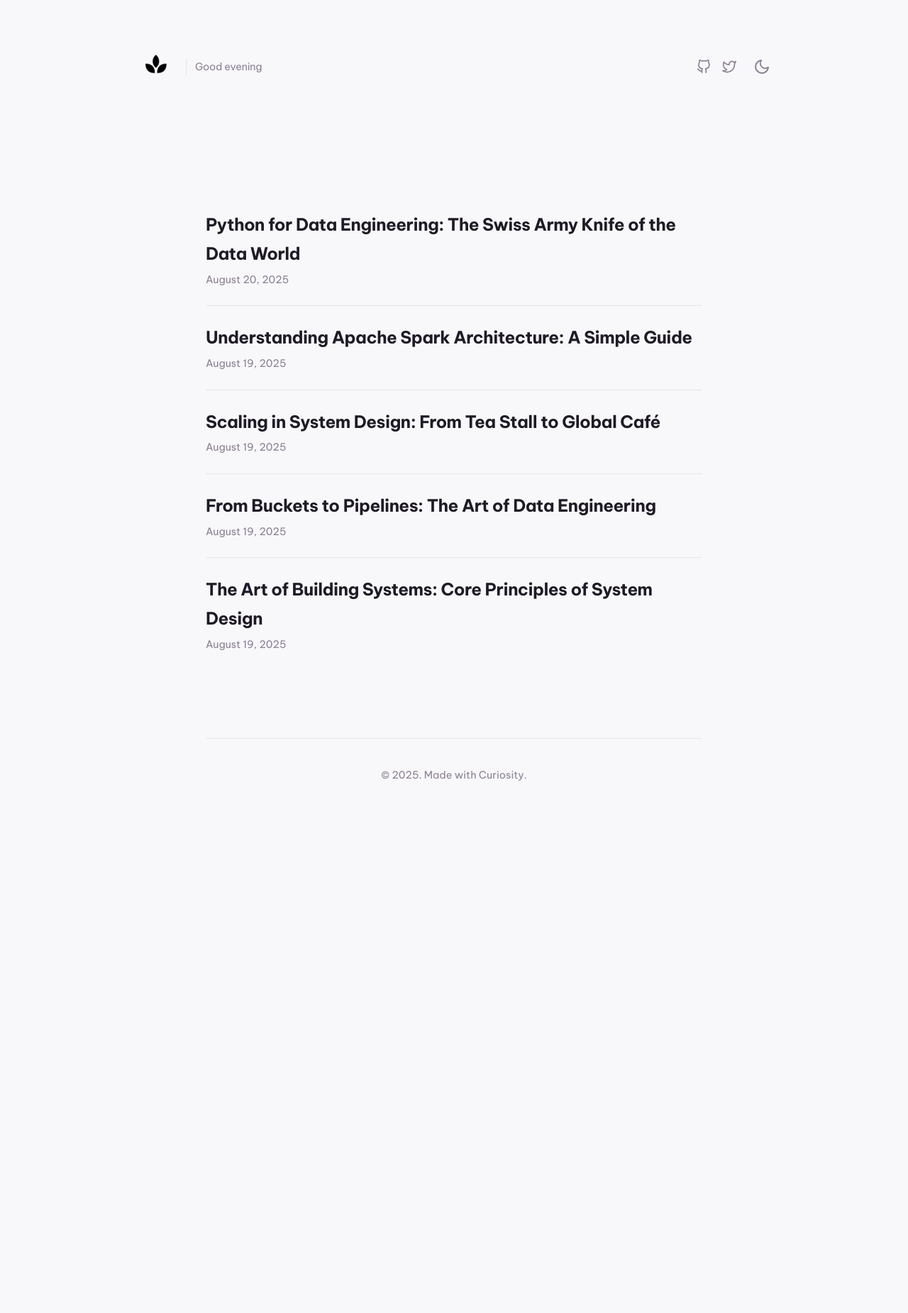
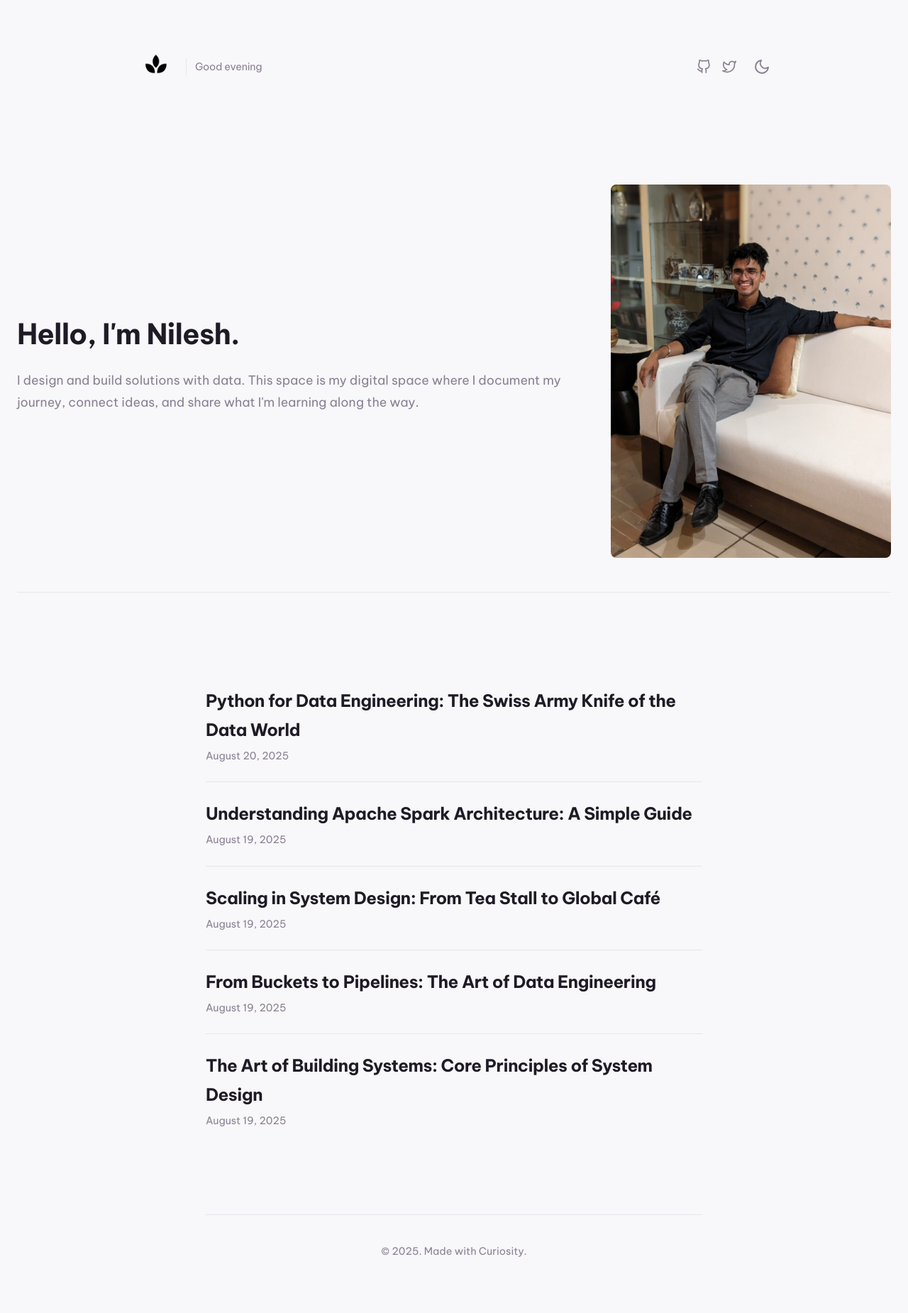
Before and after one commit to nileshhazra/second-brain, a Jekyll site: the page built from index.md, in a window 1280 px wide. Shown: the whole page at 71% size. Built offline with Jekyll 4.4.1, drawn with Linux system fonts in a browser that asks for light colours; before the commit the page ends 1178 px from its top, so only the background shows below that.

Commit message:
add hero section

```diff
--- a/_layouts/default.html
+++ b/_layouts/default.html
@@ -42,6 +42,19 @@
     </div>
   </div>
 </header>
+
+<section class="hero">
+      <div class="hero-text">
+        <h2 class="hero-title">Hello, I'm Nilesh.</h2>
+        <p class="hero-intro">
+          I design and build solutions with data. This space is my digital space where I document my journey, connect ideas, and share what I'm learning along the way.
+        </p>
+      </div>
+      <div class="hero-image">
+        <img src="{{ '/assets/profile.jpeg' | relative_url }}" alt="A photo of Nilesh Hazra">
+      </div>
+    </section>
+
     <div class="container">
 
 
--- a/assets/css/style.scss
+++ b/assets/css/style.scss
@@ -214,3 +214,53 @@ h2 {
 [data-theme="light"] .site-logo {
   filter: invert(1);
 }
+
+/* 8. Hero Section */
+.hero {
+  display: grid;
+  grid-template-columns: 1fr; /* Single column on mobile */
+  gap: calc(var(--spacing-unit) * 2);
+  align-items: center;
+  margin-bottom: calc(var(--spacing-unit) * 4);
+  padding-bottom: calc(var(--spacing-unit) * 2);
+  border-bottom: 1px solid var(--color-border);
+  transition: border-color 0.3s ease;
+}
+
+.hero-title {
+  font-size: 2.5rem;
+  margin-top: 0;
+}
+
+.hero-intro {
+  font-size: 1.1rem;
+  color: var(--color-text-subtle);
+  line-height: 1.8;
+  transition: color 0.3s ease;
+}
+
+.hero-image img {
+  width: 100%;
+  max-width: 200px; /* Controls size on mobile */
+  height: auto;
+  border-radius: var(--border-radius);
+  display: block;
+  margin: 0 auto; /* Center image on mobile */
+}
+
+/* Two-column layout for larger screens */
+@media (min-width: 768px) {
+  .hero {
+    grid-template-columns: 2fr 1fr; /* Two columns: text is twice as wide as image */
+    text-align: left;
+  }
+
+  .hero-image {
+    order: 2; /* Moves the image to the right column */
+  }
+
+  .hero-image img {
+    max-width: 100%; /* Image fills its column */
+    margin: 0;
+  }
+}
```
Also changed, not shown: assets/profile.jpeg (added).
